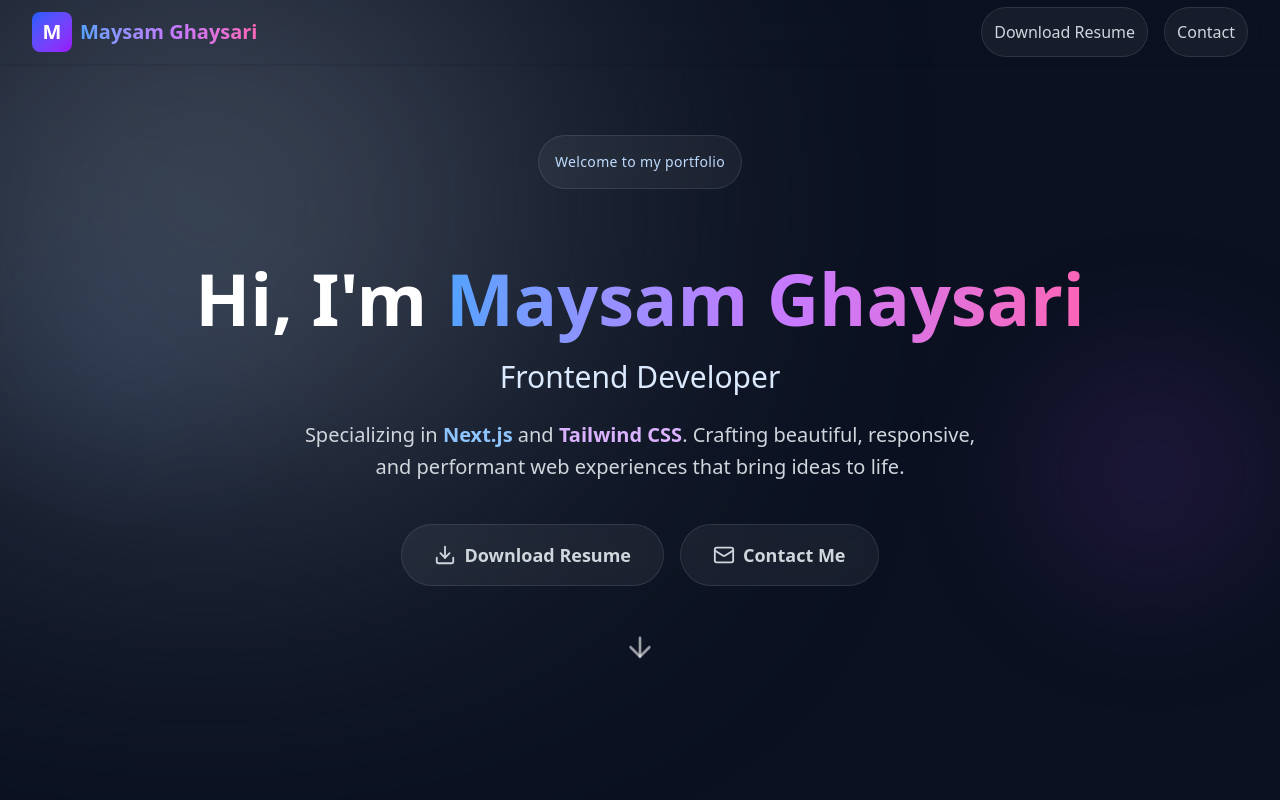
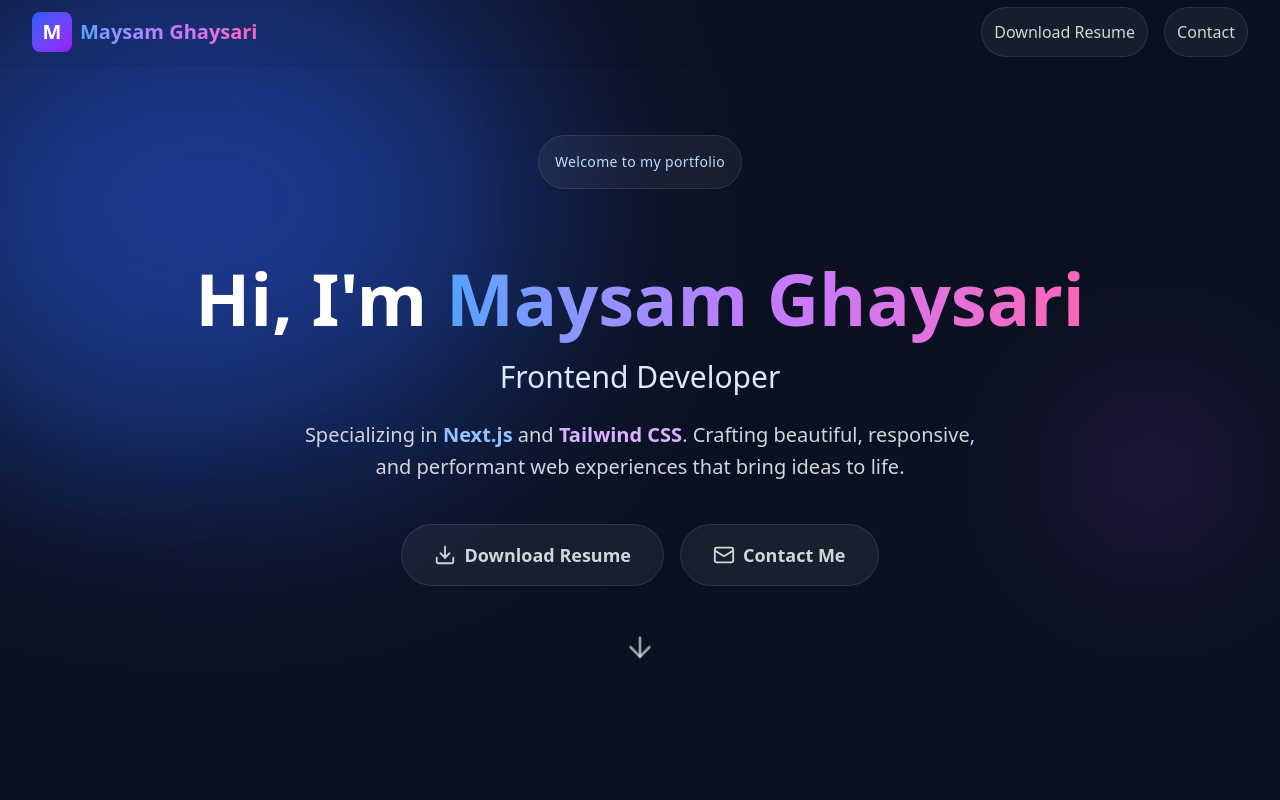
Before and after one commit to Maysam-Ghaysari/portfolio-me, a Next.js app: page / in a window 1280 px wide. Shown: the top 800 px of the page. Built offline with nearby package versions, Linux system fonts and the light colour scheme.

Commit message:
Update images and code

```diff
--- a/src/components/HeroAbout.js
+++ b/src/components/HeroAbout.js
@@ -13,7 +13,7 @@ export default function HeroAbout() {
   return (
     <section className="relative h-screen w-full overflow-hidden">
       {/* <div className="fixed top-50 left-180 w-96 h-96 bg-gray-500 rounded-full blur-[130px]" /> */}
-        <div className=" fixed -top-12 -left-32 w-166 h-126 bg-gray-600 rounded-full blur-[160px] " />
+        <div className=" absolute -top-12 -left-32 w-166 h-126 bg-blue-900 rounded-full blur-[120px] " />
 
 
       {/* Content Container */}
```
